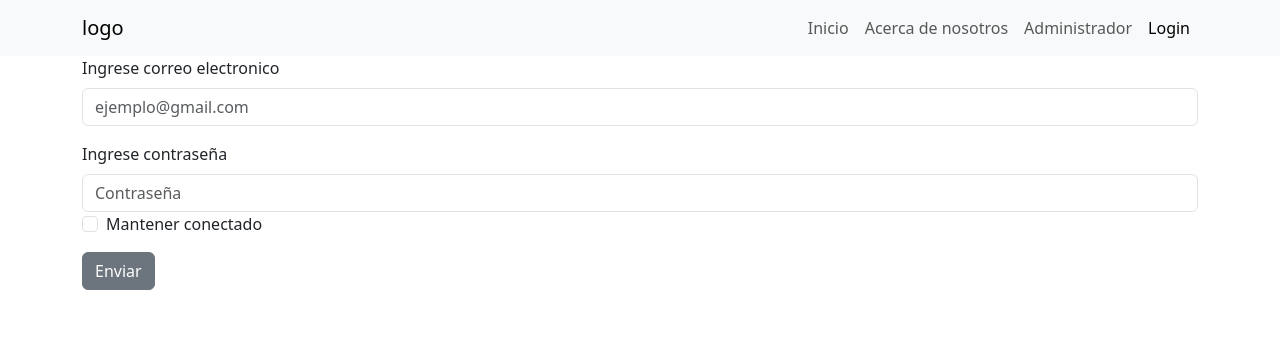
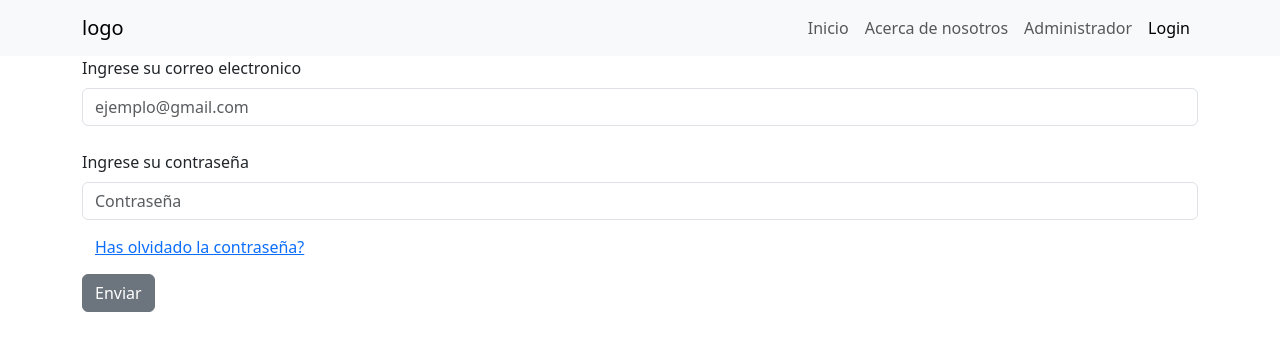
Before and after one commit to MartinGramajo/Ecommerce-gamer, a React (Vite) app: page /login in a window 1280 px wide. Shown: the top 350 px of the page. Built offline with nearby package versions, Linux system fonts and the light colour scheme.

Commit message:
se agrega maquetado de login

```diff
--- a/src/components/views/Login.jsx
+++ b/src/components/views/Login.jsx
@@ -6,21 +6,28 @@ const Login = () => {
   return (
     <Container>
       <Form>
-        <Form.Group className="mb-3" controlId="formBasicEmail">
-          <Form.Label className="text-">Ingrese correo electronico</Form.Label>
+        <Form.Group className="mb-4" controlId="formBasicEmail">
+          <Form.Label className="text-">
+            Ingrese su correo electronico
+          </Form.Label>
           <Form.Control
             type="email"
             placeholder="ejemplo@gmail.com"
           ></Form.Control>
           <Form.Text className="text-muted"></Form.Text>
         </Form.Group>
-        <Form.Group className="mb-3" controlId="formBasicPassword">
-          <Form.Label>Ingrese contraseña</Form.Label>
+        <Form.Group className="mb-2" controlId="formBasicPassword">
+          <Form.Label>Ingrese su contraseña</Form.Label>
           <Form.Control type="password" placeholder="Contraseña"></Form.Control>
-          <Form.Group className="mb-3" controlId="formBasicCheckbox">
-            <Form.Check type="checkbox" label="Mantener conectado"></Form.Check>
-          </Form.Group>
+          <Form.Group
+            className="mb-1"
+            controlId="formBasicCheckbox"
+          ></Form.Group>
         </Form.Group>
+        <Button className="mb-2" variant="link">
+          Has olvidado la contraseña?
+        </Button>
+        <div></div>
         <Button variant="secondary" type="submit">
           Enviar
         </Button>
```
